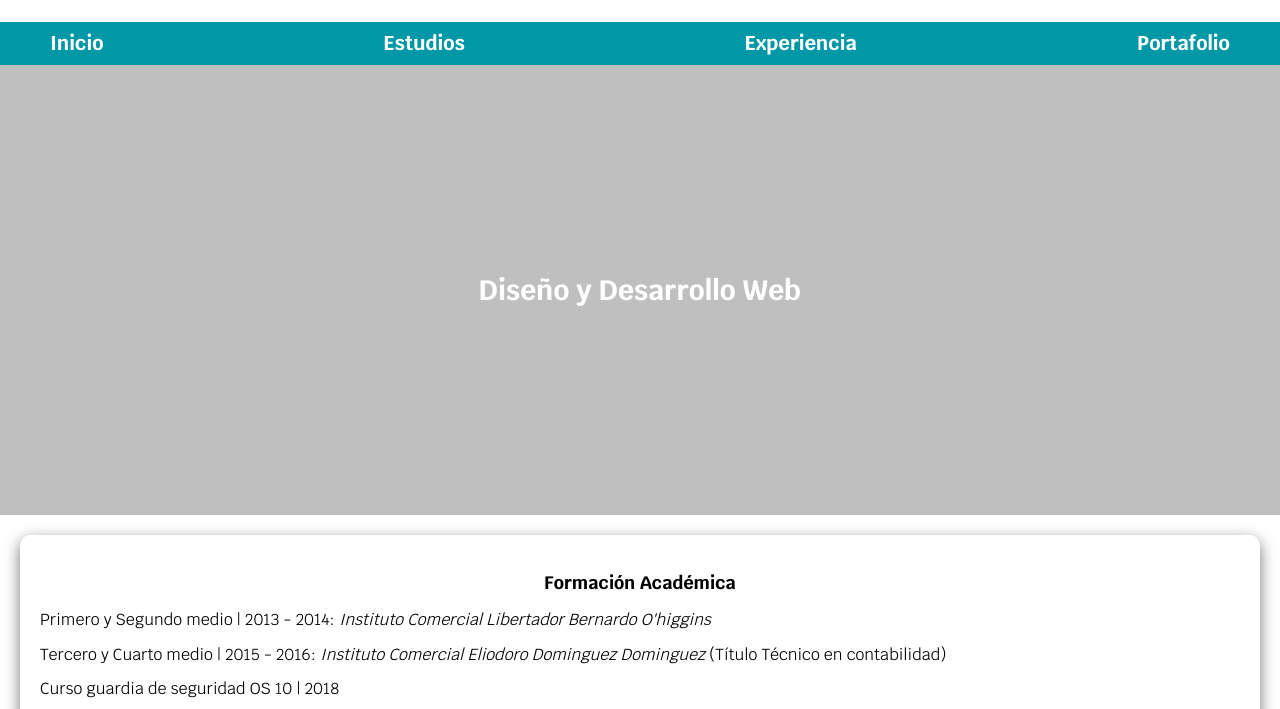
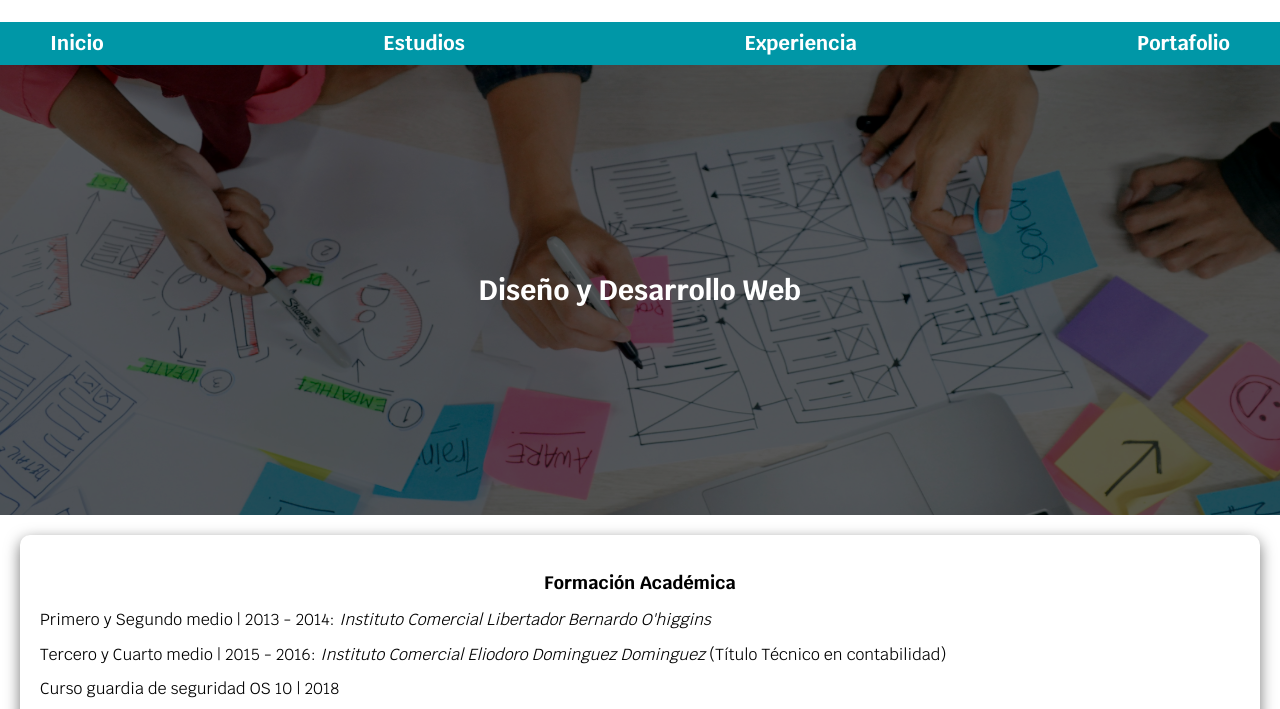
Before and after one commit to Towalanches/proyecto_colab, a plain HTML site: page index.html in a window 1280 px wide. Shown: the part 73-782 px from the top of the page. Drawn offline with Linux system fonts and the light colour scheme.

Commit message:
Se agrega una imagen hero y se cambia la opacidad del mismo

```diff
--- a/assets/css/style.css
+++ b/assets/css/style.css
@@ -106,7 +106,7 @@ h3 {
 
 .contenido-hero {
     position: absolute;
-    background-color: rgb(0 0 0 / 25%);
+    background-color: rgb(0 0 0 / 65%);
     width: 100%;
     height: 100%;
     display: flex;
```
Also changed, not shown: assets/img/hero.jpg (added).
